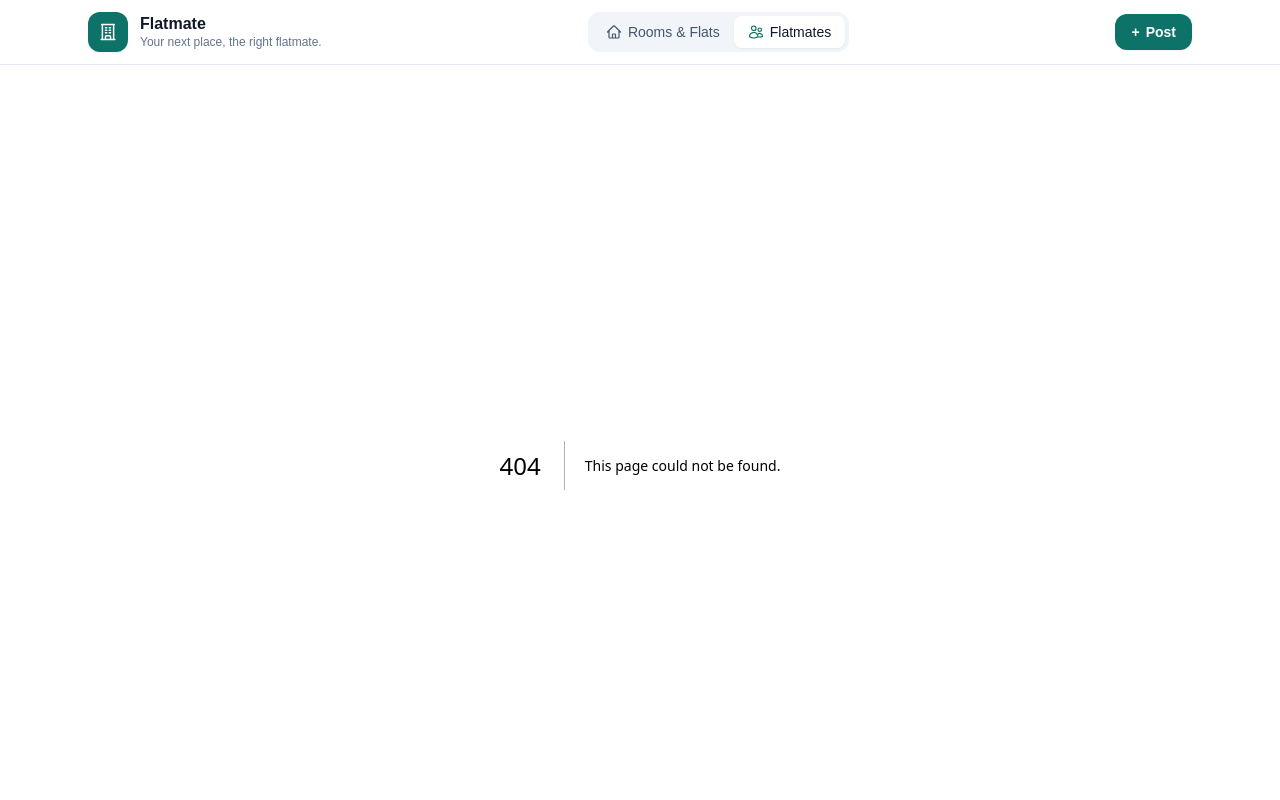
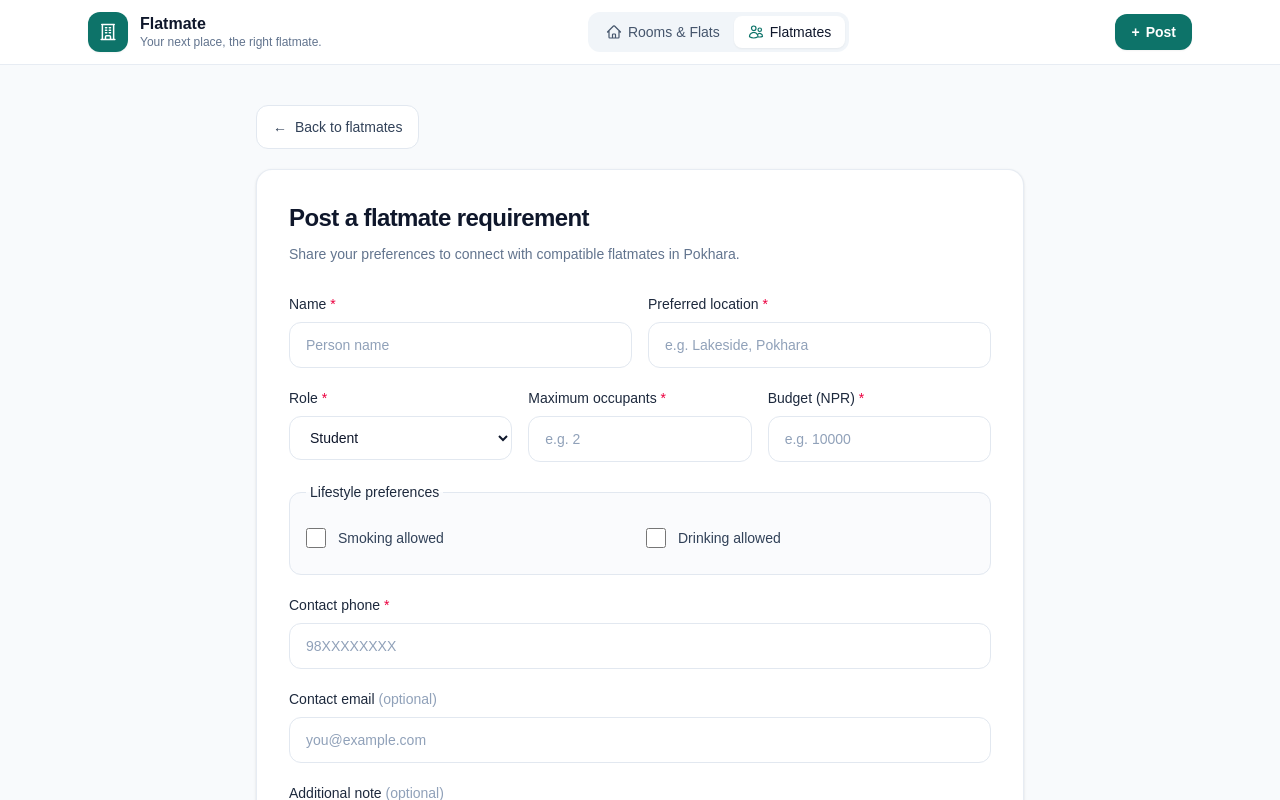
Before and after one commit to bishal2code/flatmate, a Next.js app: page /flatmates/new in a window 1280 px wide. Before the commit this address had no page. Shown: the top 800 px of the page. Built offline with nearby package versions, Linux system fonts and the light colour scheme.

Commit message:
feat: flatmate post requirement form

```diff
--- /dev/null
+++ b/src/app/flatmates/new/page.tsx
@@ -0,0 +1,204 @@
+"use client";
+
+import Link from "next/link";
+import { type FormEvent, useState } from "react";
+
+type RequirementForm = {
+  contact_name: string;
+  location: string;
+  occupation_type: string;
+  max_occupants: string;
+  budget_npr: string;
+  smoking_allowed: boolean;
+  drinking_allowed: boolean;
+  contact_phone: string;
+  contact_email: string;
+  description: string;
+};
+
+const initialForm: RequirementForm = {
+  contact_name: "",
+  location: "",
+  occupation_type: "student",
+  max_occupants: "",
+  budget_npr: "",
+  smoking_allowed: false,
+  drinking_allowed: false,
+  contact_phone: "",
+  contact_email: "",
+  description: "",
+};
+
+const inputClass =
+  "mt-2 block w-full rounded-xl border border-slate-200 bg-white px-4 py-3 text-sm text-slate-900 outline-none transition placeholder:text-slate-400 focus:border-teal-700 focus:ring-2 focus:ring-teal-700/10";
+const labelClass = "block text-sm font-medium text-slate-800";
+
+function getSupabaseConfig() {
+  const url = process.env.NEXT_PUBLIC_SUPABASE_URL
+    ?.replace(/\/(?:rest\/v1|storage\/v1)\/?$/i, "")
+    .replace(/\/+$/, "");
+  const key = process.env.NEXT_PUBLIC_SUPABASE_ANON_KEY;
+  if (!url || !key) {
+    throw new Error(
+      "Supabase is not configured. Set NEXT_PUBLIC_SUPABASE_URL and NEXT_PUBLIC_SUPABASE_ANON_KEY.",
+    );
+  }
+  return { url, key };
+}
+
+async function readError(response: Response) {
+  const body = await response.json().catch(() => null);
+  return body?.message ?? body?.error_description ?? body?.error ?? response.statusText;
+}
+
+export default function NewFlatmateRequirementPage() {
+  const [form, setForm] = useState(initialForm);
+  const [isSubmitting, setIsSubmitting] = useState(false);
+  const [error, setError] = useState("");
+  const [published, setPublished] = useState(false);
+
+  async function handleSubmit(event: FormEvent<HTMLFormElement>) {
+    event.preventDefault();
+    setError("");
+    setIsSubmitting(true);
+
+    try {
+      const { url, key } = getSupabaseConfig();
+      const response = await fetch(`${url}/rest/v1/flatmate_requirements`, {
+        method: "POST",
+        headers: {
+          apikey: key,
+          Authorization: `Bearer ${key}`,
+          "Content-Type": "application/json",
+          Prefer: "return=minimal",
+        },
+        body: JSON.stringify({
+          title: "Looking for a flatmate",
+          description: form.description.trim() || null,
+          location: form.location,
+          budget_npr: Number(form.budget_npr),
+          occupation_type: form.occupation_type,
+          smoking_allowed: form.smoking_allowed,
+          drinking_allowed: form.drinking_allowed,
+          max_occupants: Number(form.max_occupants),
+          contact_name: form.contact_name.trim(),
+          contact_phone: form.contact_phone.trim(),
+          contact_email: form.contact_email.trim() || null,
+        }),
+      });
+
+      if (!response.ok) throw new Error(await readError(response));
+      setPublished(true);
+    } catch (submitError) {
+      setError(
+        submitError instanceof Error
+          ? submitError.message
+          : "Something went wrong while publishing.",
+      );
+    } finally {
+      setIsSubmitting(false);
+    }
+  }
+
+  return (
+    <main className="min-h-[calc(100vh-8rem)] bg-slate-50 px-4 py-8 sm:py-10">
+      <div className="mx-auto max-w-3xl">
+        <Link
+          href="/flatmates"
+          className="mb-5 inline-flex min-h-11 items-center gap-2 rounded-xl border border-slate-200 bg-white px-4 text-sm font-medium text-slate-700 transition hover:bg-slate-50"
+        >
+          <span aria-hidden="true">←</span> Back to flatmates
+        </Link>
+
+        <section className="rounded-2xl border border-slate-200/80 bg-white p-5 shadow-sm sm:p-8">
+          <header className="mb-7">
+            <h1 className="text-2xl font-semibold tracking-tight text-slate-900">
+              Post a flatmate requirement
+            </h1>
+            <p className="mt-2 text-sm leading-6 text-slate-500">
+              Share your preferences to connect with compatible flatmates in Pokhara.
+            </p>
+          </header>
+
+          {published ? (
+            <div role="status" className="rounded-xl border border-teal-200 bg-teal-50 p-5 text-sm text-teal-950">
+              <p className="font-semibold">Your flatmate requirement is published.</p>
+              <Link className="mt-3 inline-block font-medium underline underline-offset-4" href="/flatmates">
+                Back to flatmates
+              </Link>
+            </div>
+          ) : (
+            <form onSubmit={handleSubmit} className="space-y-5">
+              <div className="grid gap-4 sm:grid-cols-2">
+                <label className={labelClass}>
+                  Name <span className="text-rose-600">*</span>
+                  <input className={inputClass} name="contact_name" value={form.contact_name} onChange={(event) => setForm({ ...form, contact_name: event.target.value })} placeholder="Person name" autoComplete="name" required />
+                </label>
+                <label className={labelClass}>
+                  Preferred location <span className="text-rose-600">*</span>
+                  <input className={inputClass} name="location" value={form.location} onChange={(event) => setForm({ ...form, location: event.target.value })} placeholder="e.g. Lakeside, Pokhara" required />
+                </label>
+              </div>
+
+              <div className="grid gap-4 sm:grid-cols-3">
+                <label className={labelClass}>
+                  Role <span className="text-rose-600">*</span>
+                  <select className={inputClass} name="occupation_type" value={form.occupation_type} onChange={(event) => setForm({ ...form, occupation_type: event.target.value })} required>
+                    <option value="student">Student</option>
+                    <option value="working_professional">Working professional</option>
+                  </select>
+                </label>
+                <label className={labelClass}>
+                  Maximum occupants <span className="text-rose-600">*</span>
+                  <input className={inputClass} name="max_occupants" type="number" min="1" step="1" value={form.max_occupants} onChange={(event) => setForm({ ...form, max_occupants: event.target.value })} placeholder="e.g. 2" required />
+                </label>
+                <label className={labelClass}>
+                  Budget (NPR) <span className="text-rose-600">*</span>
+                  <input className={inputClass} name="budget_npr" type="number" min="0" step="1" value={form.budget_npr} onChange={(event) => setForm({ ...form, budget_npr: event.target.value })} placeholder="e.g. 10000" required />
+                </label>
+              </div>
+
+              <fieldset className="rounded-xl border border-slate-200 bg-slate-50/70 p-4">
+                <legend className="px-1 text-sm font-medium text-slate-800">Lifestyle preferences</legend>
+                <div className="grid gap-3 sm:grid-cols-2">
+                  <label className="flex min-h-10 items-center gap-3 text-sm text-slate-700">
+                    <input className="h-5 w-5 accent-teal-700" type="checkbox" name="smoking_allowed" checked={form.smoking_allowed} onChange={(event) => setForm({ ...form, smoking_allowed: event.target.checked })} />
+                    Smoking allowed
+                  </label>
+                  <label className="flex min-h-10 items-center gap-3 text-sm text-slate-700">
+                    <input className="h-5 w-5 accent-teal-700" type="checkbox" name="drinking_allowed" checked={form.drinking_allowed} onChange={(event) => setForm({ ...form, drinking_allowed: event.target.checked })} />
+                    Drinking allowed
+                  </label>
+                </div>
+              </fieldset>
+
+              <label className={labelClass}>
+                Contact phone <span className="text-rose-600">*</span>
+                <input className={inputClass} name="contact_phone" type="tel" value={form.contact_phone} onChange={(event) => setForm({ ...form, contact_phone: event.target.value })} placeholder="98XXXXXXXX" autoComplete="tel" required />
+              </label>
+
+              <label className={labelClass}>
+                Contact email <span className="font-normal text-slate-400">(optional)</span>
+                <input className={inputClass} name="contact_email" type="email" value={form.contact_email} onChange={(event) => setForm({ ...form, contact_email: event.target.value })} placeholder="you@example.com" autoComplete="email" />
+              </label>
+
+              <label className={labelClass}>
+                Additional note <span className="font-normal text-slate-400">(optional)</span>
+                <textarea className={`${inputClass} min-h-28 resize-y`} name="description" value={form.description} onChange={(event) => setForm({ ...form, description: event.target.value })} placeholder="Short flatmate requirement note..." rows={4} />
+              </label>
+
+              {error && <p role="alert" className="rounded-xl border border-rose-200 bg-rose-50 px-4 py-3 text-sm text-rose-800">{error}</p>}
+
+              <div className="flex flex-col-reverse gap-3 border-t border-slate-100 pt-5 sm:flex-row sm:justify-end">
+                <Link href="/flatmates" className="inline-flex min-h-11 items-center justify-center rounded-xl border border-slate-200 px-5 text-sm font-medium text-slate-700 transition hover:bg-slate-50">Cancel</Link>
+                <button type="submit" disabled={isSubmitting} className="inline-flex min-h-11 items-center justify-center rounded-xl bg-teal-700 px-6 text-sm font-semibold text-white transition hover:bg-teal-800 disabled:cursor-not-allowed disabled:opacity-60">
+                  {isSubmitting ? "Publishing…" : "Publish"}
+                </button>
+              </div>
+            </form>
+          )}
+        </section>
+      </div>
+    </main>
+  );
+}
```
